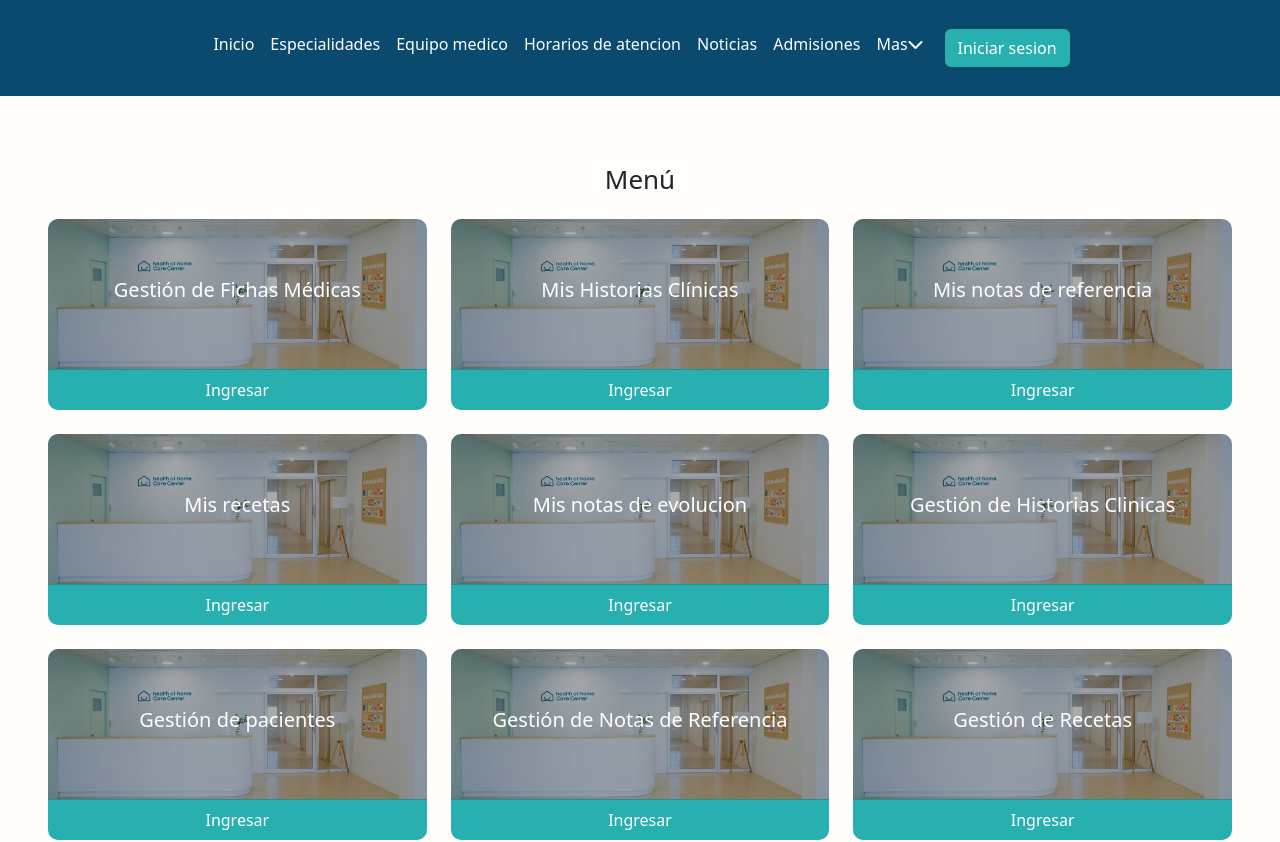
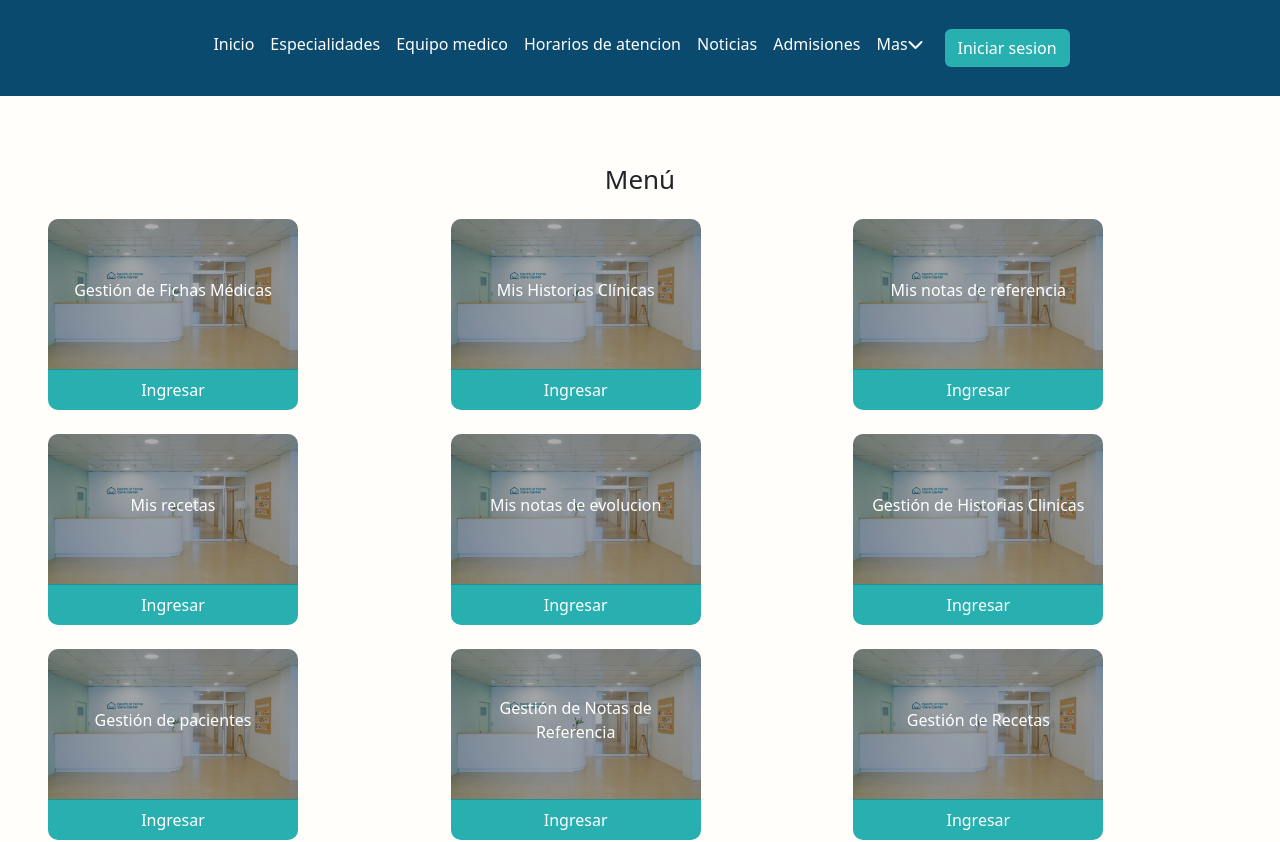
Before and after one commit to VictorVillazante/FrontendSistemaGestionInformacionConsultasMedicasExternasHospitalesTercerNivel, an Angular app: page /menu in a window 1280 px wide. Shown: the top 842 px of the page. Built offline with nearby package versions, Linux system fonts and the light colour scheme.

Commit message:
[Add] agregando requisitos y procedimientos de especialidades

```diff
--- a/src/app/app.module.ts
+++ b/src/app/app.module.ts
@@ -69,6 +69,7 @@ import { UsuarioNoLogeadoDescripcionMedicosComponent } from './components/usuari
 import { UsuarioNoLogeadoEspeciaildadMedicaComponent } from './components/usuario-no-logeado-especiaildad-medica/usuario-no-logeado-especiaildad-medica.component';
 import { GestionCertificadosMedicosComponent } from './components/gestion-certificados-medicos/gestion-certificados-medicos.component';
 import { GestionPapeletasInternacionComponent } from './components/gestion-papeletas-internacion/gestion-papeletas-internacion.component';
+import { BotonTipoBackgroundComponent } from './shared/boton-tipo-background/boton-tipo-background.component';
 
 @NgModule({
   declarations: [
@@ -133,7 +134,8 @@ import { GestionPapeletasInternacionComponent } from './components/gestion-papel
     UsuarioNoLogeadoDescripcionMedicosComponent,
     UsuarioNoLogeadoEspeciaildadMedicaComponent,
     GestionCertificadosMedicosComponent,
-    GestionPapeletasInternacionComponent
+    GestionPapeletasInternacionComponent,
+    BotonTipoBackgroundComponent
   ],
   imports: [
     BrowserModule,
--- a/src/app/components/menu/menu.component.html
+++ b/src/app/components/menu/menu.component.html
@@ -2,7 +2,8 @@
     <h1 class="text-center p-3">Menú</h1>
     <div class="row">
       <div *ngFor="let card of cards" class="col-md-4 mb-4">
-        <div [routerLink]="card.route" class="card text-center">
+        <app-boton-tipo-background [ruta]="card.route" [titulo]="card.title"/>
+        <!-- <div [routerLink]="card.route" class="card text-center">
           <div class="card-body p-0 d-flex justify-content-center align-items-center">
             <div class="card-body-fondo-negro">
               <h5 class="card-title">{{ card.title }}</h5>
@@ -11,7 +12,7 @@
           <div class="card-footer m-0 text-white btn-success-hospital">
             Ingresar
           </div>
-        </div>
+        </div> -->
 
       </div>
     </div>
--- a/src/app/components/usuario-no-logeado-especiaildad-medica/usuario-no-logeado-especiaildad-medica.component.css
+++ b/src/app/components/usuario-no-logeado-especiaildad-medica/usuario-no-logeado-especiaildad-medica.component.css
@@ -38,6 +38,16 @@
 .titulo h2{
     position: absolute;
 }
+.requisitos-procedicimientos{
+    display: flex;
+    flex-direction: row;
+    flex-wrap: wrap;
+    align-content: center;
+    justify-content: space-around;
+    gap: 20px;
+    width: 100%;
+
+}
 @media (max-width:480px){
     .especialidad{
         width: 90%;
--- a/src/app/components/usuario-no-logeado-especiaildad-medica/usuario-no-logeado-especiaildad-medica.component.html
+++ b/src/app/components/usuario-no-logeado-especiaildad-medica/usuario-no-logeado-especiaildad-medica.component.html
@@ -6,5 +6,8 @@
         </div>
         <p>{{especialidad.descripcion}}</p>
     </div>
+    <div class="requisitos-procedicimientos">
+        <app-boton-tipo-background *ngFor="let requisitosProcedimiento of requisitosProcedimientosCards" [ruta]="requisitosProcedimiento.ruta+'/'+this.idEspecialidad" [titulo]="requisitosProcedimiento.titulo"/>
+    </div>
     <app-carousel-medicos-especialistas/>
 </div>
--- a/src/app/components/usuario-no-logeado-especiaildad-medica/usuario-no-logeado-especiaildad-medica.component.ts
+++ b/src/app/components/usuario-no-logeado-especiaildad-medica/usuario-no-logeado-especiaildad-medica.component.ts
@@ -11,6 +11,26 @@ import { ActivatedRoute } from '@angular/router';
 export class UsuarioNoLogeadoEspeciaildadMedicaComponent implements OnInit{
   idEspecialidad!:number;
   especialidad!:Especialidad;
+  requisitosProcedimientosCards=[
+    {
+      titulo: 'Procedimiento ficha medica presencial',
+      descripcion: 'Pasos detallados de procedimiento de obtencion de ficha medica',
+      ruta:"/procedimiento/ficha-medica-presencial",
+      rol:""
+    },
+    {
+      titulo: 'Requisitos minimos obtencion ficha presencial',
+      descripcion: 'Listado requisitos minimos para obtencion de ficha presencial',
+      ruta:"/requisitos/obtencion-ficha-presencial",
+      rol:""
+    },
+    {
+      titulo: 'Requisitos minimos atencion sonsulta externa',
+      descripcion: 'Listado requisitos minimos para atencion consulta externa',
+      ruta:"/requisitos/atencion-consulta-externa",
+      rol:""
+    }
+  ];
   constructor(private activatedRoute:ActivatedRoute,private informacionCentroMedicoService:InformacionCentroMedicoService){}
   ngOnInit(): void {
     this.activatedRoute.params.subscribe(params=>{
--- /dev/null
+++ b/src/app/shared/boton-tipo-background/boton-tipo-background.component.css
@@ -0,0 +1,47 @@
+.container {
+    background-color: #007bff;
+    padding: 20px;
+    border-radius: 8px;
+  }
+
+  .card {
+    border: none;
+    border-radius: 10px;
+    overflow: hidden;
+    width: 250px;
+    min-width: 200px;
+  }
+
+  .card-body {
+    position: relative;
+    bottom: 0;
+    width: 100%;
+  }
+
+  h1 {
+    border-radius: 5px;
+  }
+
+  .bg-dark.bg-opacity-75 {
+    background-color: rgba(52, 58, 64, 0.75);
+  }
+  .div-menu{
+    background-color: var(--color2);
+    min-height: 100vh;
+  }
+  .card-body{
+    min-height: 150px;
+    background-image: url('../../../assets/images/fondo-opciones-menu.jpg');
+    background-size: cover;
+    background-position: center center;
+  }
+  .card-body-fondo-negro{
+    background-color: #00000054;
+    width: 100%;
+    min-height: 150px;
+    display: flex;
+    justify-content: center;
+    align-items: center;
+    color: var(--color1);
+    padding: 10px;
+  }
--- /dev/null
+++ b/src/app/shared/boton-tipo-background/boton-tipo-background.component.html
@@ -0,0 +1,8 @@
+<div (click)="cambiarRutaVista()" class="card text-center">
+  <div class="card-body p-0 d-flex justify-content-center align-items-center">
+    <div class="card-body-fondo-negro">
+      <p class="card-title">{{ titulo }}</p>
+    </div>
+  </div>
+  <div class="card-footer m-0 text-white btn-success-hospital">Ingresar</div>
+</div>
--- /dev/null
+++ b/src/app/shared/boton-tipo-background/boton-tipo-background.component.ts
@@ -0,0 +1,16 @@
+import { Component, Input } from '@angular/core';
+import { Router } from '@angular/router';
+
+@Component({
+  selector: 'app-boton-tipo-background',
+  templateUrl: './boton-tipo-background.component.html',
+  styleUrls: ['./boton-tipo-background.component.css']
+})
+export class BotonTipoBackgroundComponent {
+  @Input() ruta:string="";
+  @Input() titulo:string="";
+  constructor(private route:Router){}
+  cambiarRutaVista(){
+   this.route.navigate([this.ruta]);
+  }
+}
```
Also changed, not shown: 1 other file (tests, documents, lock files or other folders).
